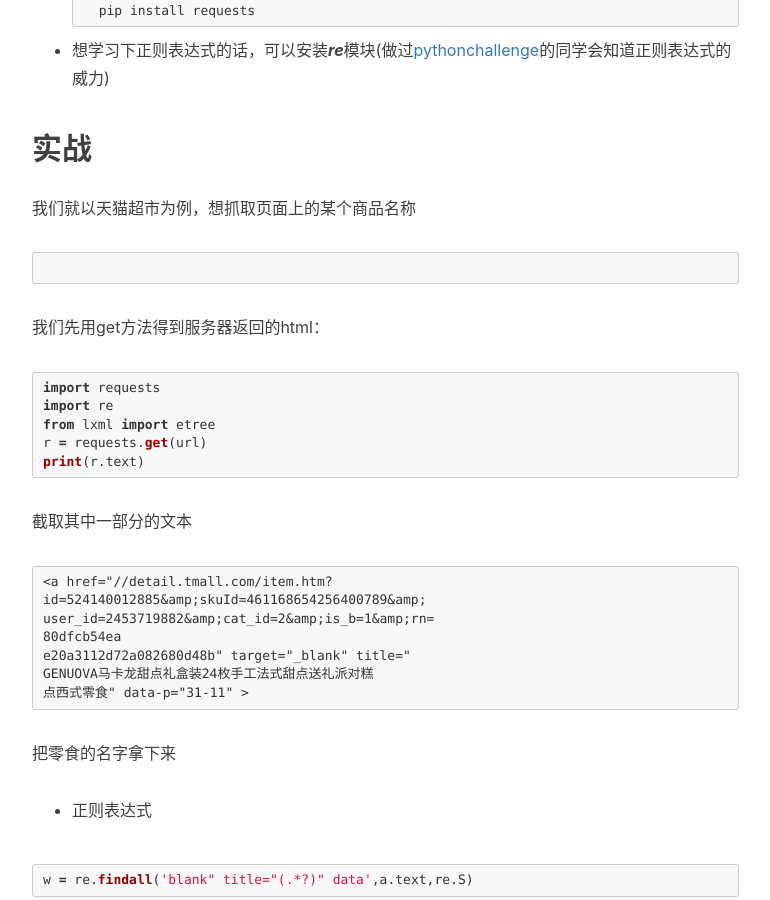
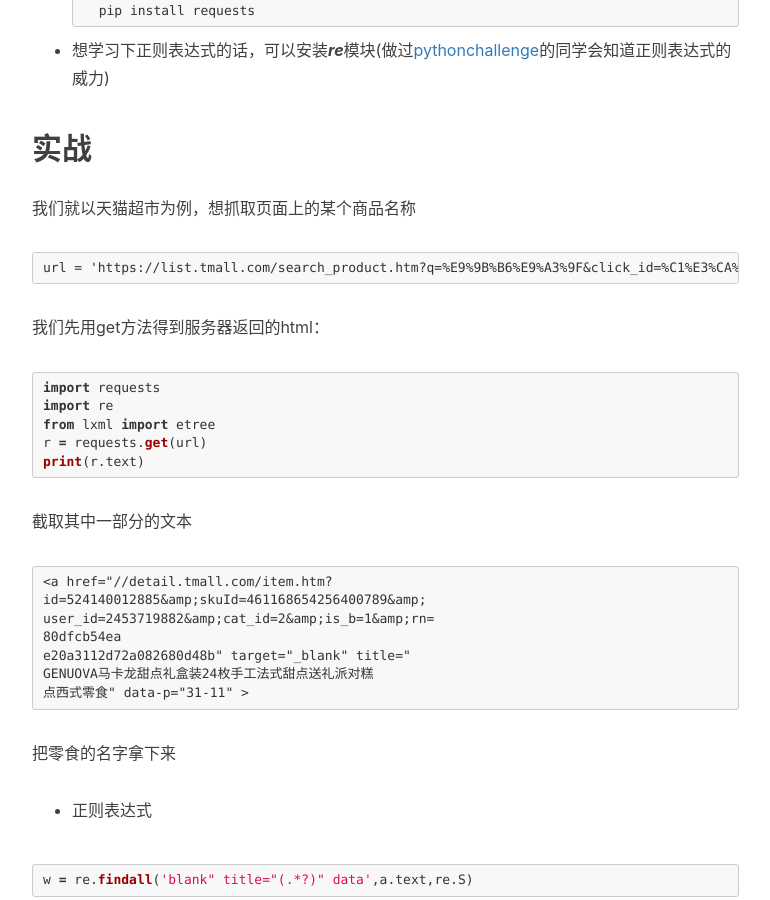
Before and after one commit to soulpacket/soulpacket.github.io, a Jekyll site: the page built from _posts/2016-12-5-python爬虫三部曲之一《静态网站爬取》.md, in a window 1280 px wide and 900 px high, scrolled down 1280 px. Shown: the whole window, without its empty margins (233-1003 px from the left). Built offline with Jekyll 4.4.1, drawn with Linux system fonts in a browser that asks for light colours; nearby versions of some CDN libraries; comment, search, counter and statistics services are not loaded.

Commit message:
Update 2016-12-5-python爬虫三部曲之一《静态网站爬取》.md

````diff
--- a/_posts/2016-12-5-python爬虫三部曲之一《静态网站爬取》.md
+++ b/_posts/2016-12-5-python爬虫三部曲之一《静态网站爬取》.md
@@ -39,7 +39,8 @@ tags:
 
 ## 实战
   我们就以天猫超市为例，想抓取页面上的某个商品名称
-```url='https://list.tmall.com/search_product.htm?q=%E9%9B%B6%E9%A3%9F&click_id=%C1%E3%CA%B3&from=mallfp..pc_1.1_hq&spm=875.7931836%2FB.a1z5h.2.8ZPlJT
+```
+url = 'https://list.tmall.com/search_product.htm?q=%E9%9B%B6%E9%A3%9F&click_id=%C1%E3%CA%B3&from=mallfp..pc_1.1_hq&spm=875.7931836%2FB.a1z5h.2.8ZPlJT'
 ```
 
   我们先用get方法得到服务器返回的html：
````
